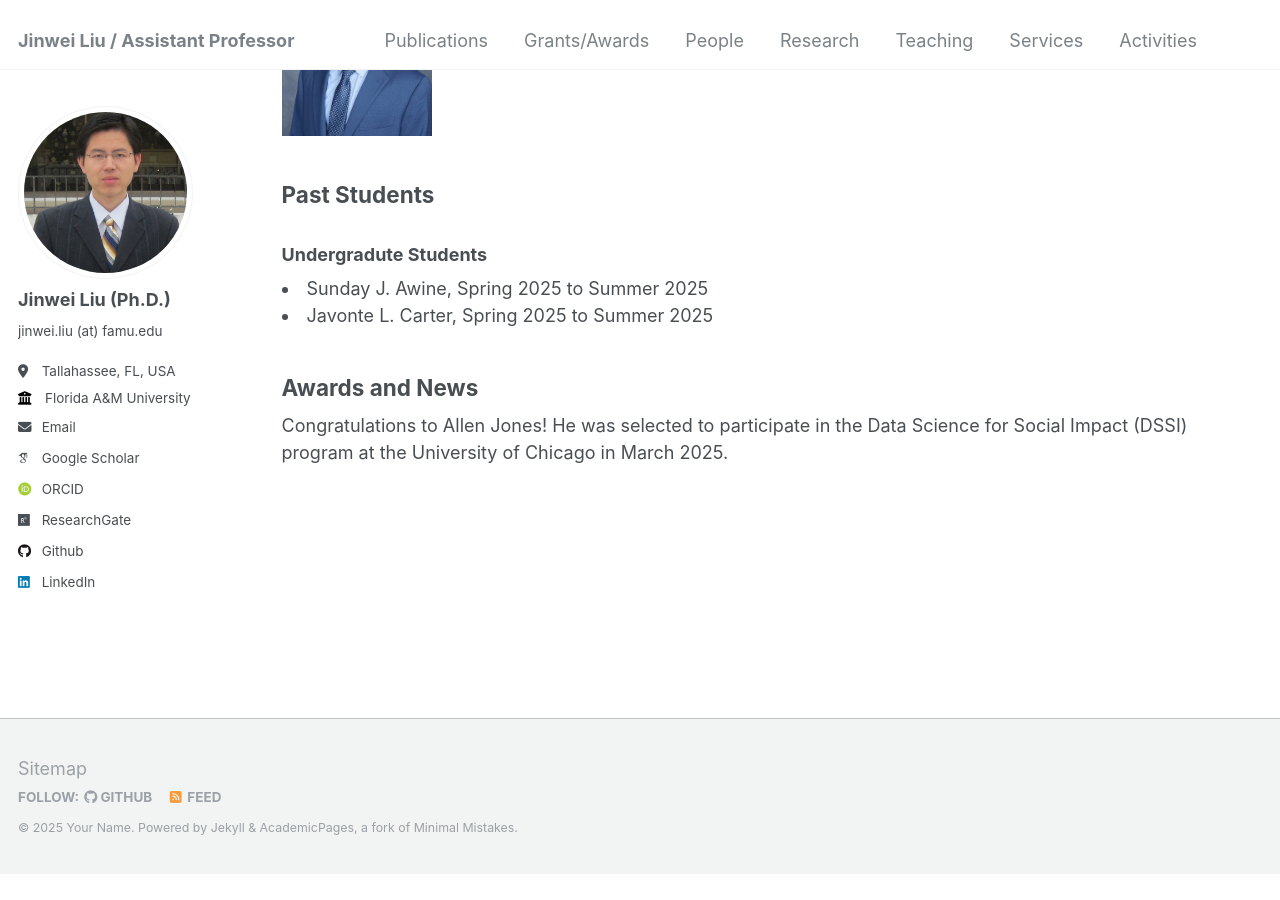
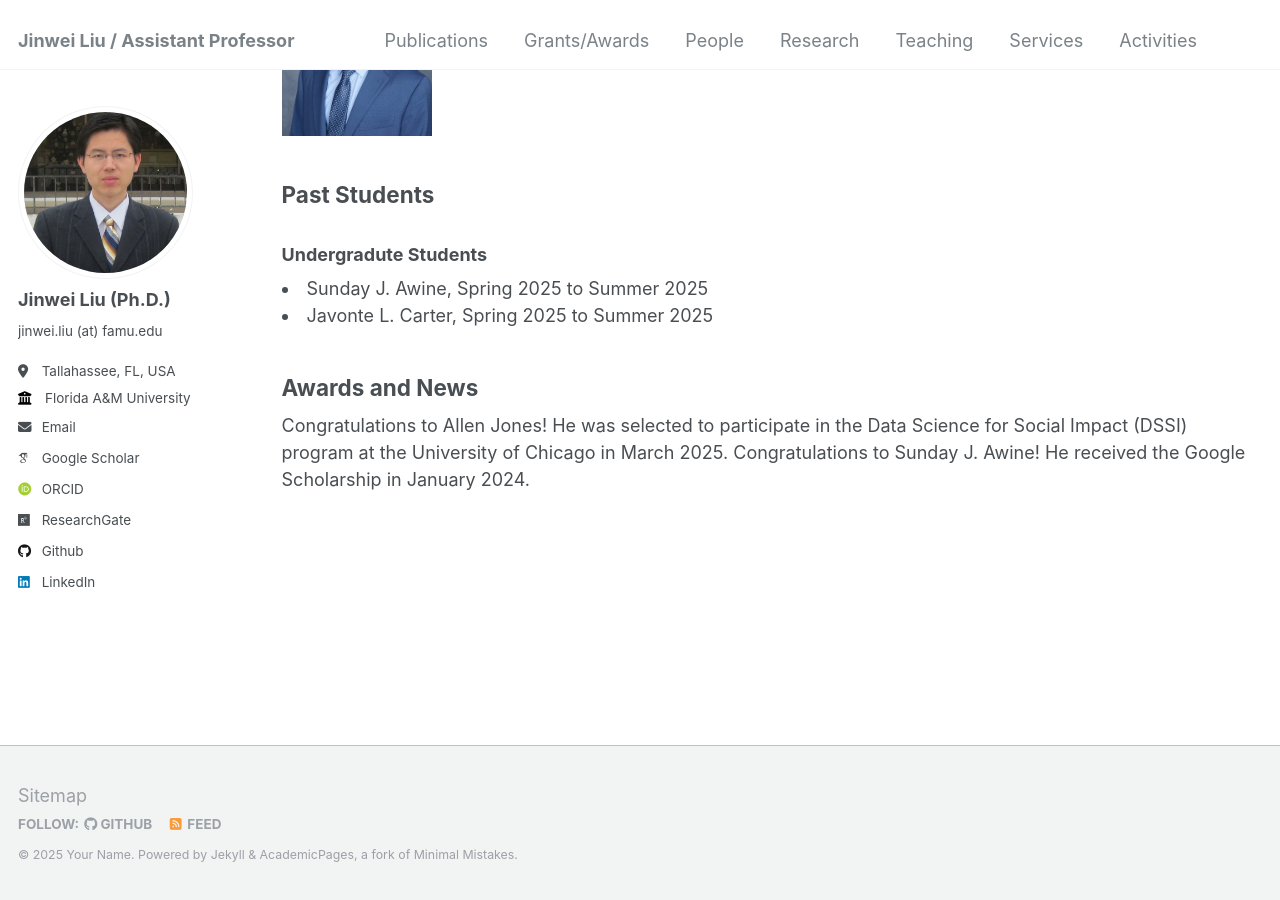
Before and after one commit to jinweiliucu/jinweiliucu.github.io, a Jekyll site: the page built from _pages/people.html, in a window 1280 px wide and 900 px high, scrolled down 563 px. Built offline with Jekyll 4.4.1, drawn with Linux system fonts in a browser that asks for light colours; some web fonts are replaced; before the commit the page ends 1436 px from its top, so only the background shows below that.

Commit message:
Update people.html

```diff
--- a/_pages/people.html
+++ b/_pages/people.html
@@ -44,3 +44,5 @@ author_profile: true
 
 <h2 class="text-left">Awards and News</h2>
 Congratulations to Allen Jones! He was selected to participate in the Data Science for Social Impact (DSSI) program at the University of Chicago in March 2025.
+
+Congratulations to Sunday J. Awine! He received the Google Scholarship in January 2024.
```
